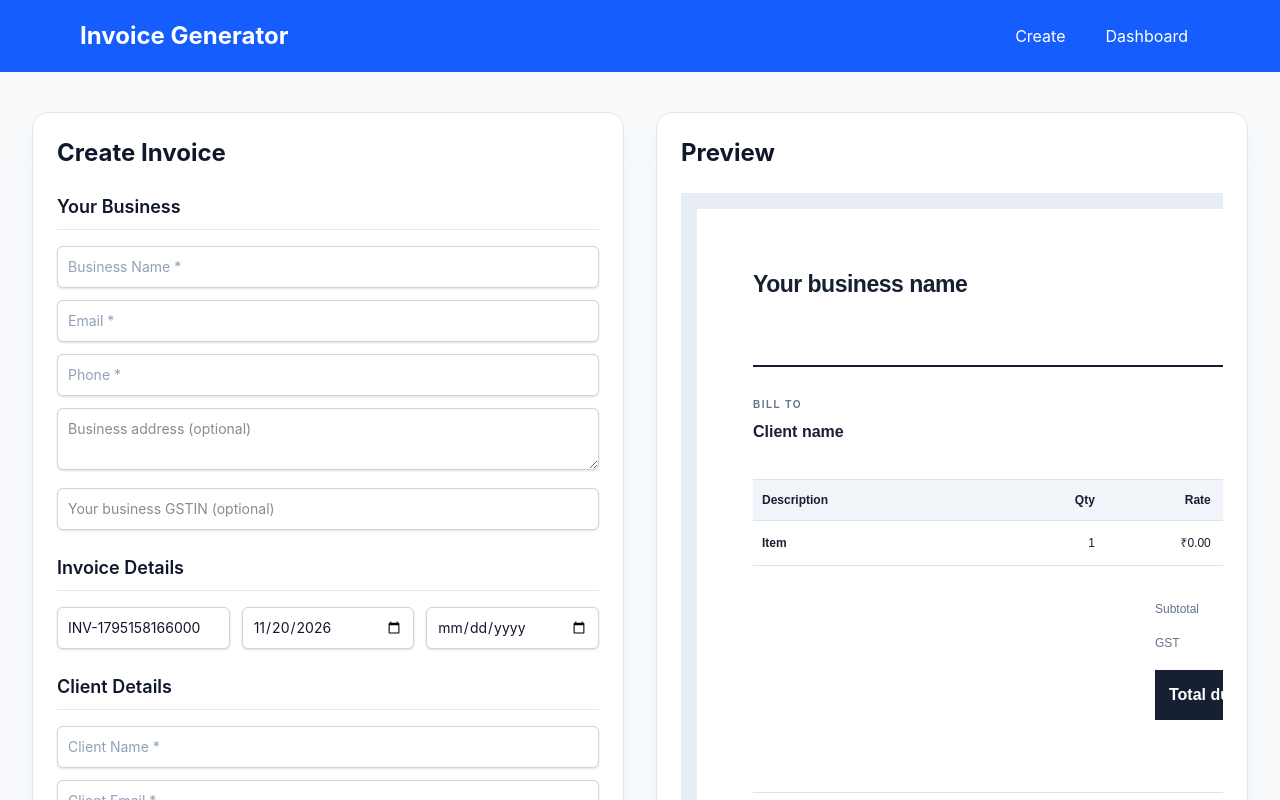
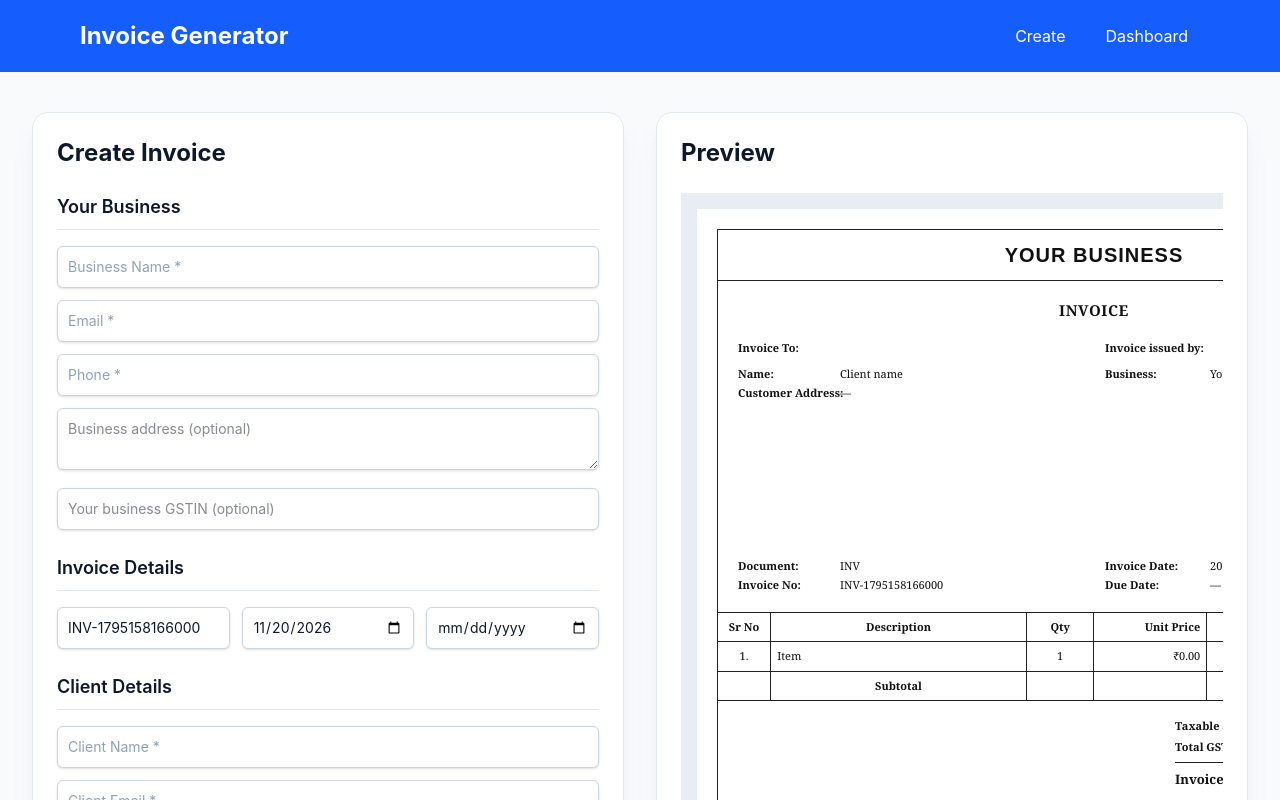
Before and after one commit to bhavesh-210/invoice-generator, a Next.js app: page / in a window 1280 px wide. Shown: the top 800 px of the page. Built offline with nearby package versions, Linux system fonts and the light colour scheme.

Commit message:
Match compact ruled tax invoice layout with entered issuer details

```diff
--- a/app/components/InvoiceDocument.tsx
+++ b/app/components/InvoiceDocument.tsx
@@ -24,73 +24,141 @@ export interface InvoiceDocumentData {
     totalAmount: number;
 }
 
-const ink = '#172033';
-const muted = '#64748b';
-const line = '#dbe2ea';
-const money = (value: number) => formatCurrency(Number.isFinite(value) ? value : 0);
+const border = '1px solid #202020';
+const formatMoney = (amount: number) => formatCurrency(Number.isFinite(amount) ? amount : 0);
 const date = (value: string | Date) => value ? formatDate(value) : '—';
+const cell: React.CSSProperties = { padding: '7px 6px', borderRight: border, verticalAlign: 'top' };
+const heading: React.CSSProperties = { ...cell, borderBottom: border, fontSize: 11, fontWeight: 700 };
+const right: React.CSSProperties = { textAlign: 'right' };
+const label: React.CSSProperties = { fontWeight: 700, whiteSpace: 'nowrap', paddingRight: 8 };
+
+function numberInWords(value: number) {
+    if (!Number.isFinite(value) || value < 0) return '';
+    const ones = ['Zero', 'One', 'Two', 'Three', 'Four', 'Five', 'Six', 'Seven', 'Eight', 'Nine', 'Ten', 'Eleven', 'Twelve', 'Thirteen', 'Fourteen', 'Fifteen', 'Sixteen', 'Seventeen', 'Eighteen', 'Nineteen'];
+    const tens = ['', '', 'Twenty', 'Thirty', 'Forty', 'Fifty', 'Sixty', 'Seventy', 'Eighty', 'Ninety'];
+    const underThousand = (n: number): string => {
+        if (n < 20) return ones[n];
+        if (n < 100) return tens[Math.floor(n / 10)] + (n % 10 ? ' ' + ones[n % 10] : '');
+        return ones[Math.floor(n / 100)] + ' Hundred' + (n % 100 ? ' ' + underThousand(n % 100) : '');
+    };
+    let rupees = Math.floor(Math.round(value * 100) / 100);
+    const paise = Math.round(value * 100) % 100;
+    if (rupees > 999999999) return '';
+    const parts: string[] = [];
+    for (const [size, name] of [[10000000, 'Crore'], [100000, 'Lakh'], [1000, 'Thousand']] as const) {
+        const count = Math.floor(rupees / size);
+        if (count) {
+            parts.push(underThousand(count) + ' ' + name);
+            rupees %= size;
+        }
+    }
+    if (rupees) parts.push(underThousand(rupees));
+    const words = parts.join(' ') || 'Zero';
+    return 'Rupees ' + words + (paise ? ' and ' + underThousand(paise) + ' Paise' : '') + ' Only';
+}
 
 export default function InvoiceDocument({ invoice }: { invoice: InvoiceDocumentData }) {
     return (
-        <article style={{ width: '794px', minHeight: '1123px', padding: '58px 56px', background: '#fff', color: ink, fontFamily: 'Arial, sans-serif', fontSize: '12px', lineHeight: 1.5 }}>
-            <header style={{ display: 'flex', justifyContent: 'space-between', gap: 24, paddingBottom: 28, borderBottom: `2px solid ${ink}` }}>
-                <div style={{ maxWidth: 410, overflowWrap: 'anywhere' }}>
-                    <div style={{ fontSize: 23, fontWeight: 700, letterSpacing: '-.5px' }}>{invoice.businessName || 'Your business name'}</div>
-                    {invoice.businessAddress && <div style={{ marginTop: 8, whiteSpace: 'pre-line', color: muted }}>{invoice.businessAddress}</div>}
-                    {invoice.businessEmail && <div style={{ color: muted }}>{invoice.businessEmail}</div>}
-                    {invoice.businessPhone && <div style={{ color: muted }}>{invoice.businessPhone}</div>}
-                    {invoice.businessGstin && <div style={{ marginTop: 6, color: muted }}>GSTIN: {invoice.businessGstin}</div>}
+        <article style={{ width: 794, minHeight: 1123, padding: 20, background: '#fff', color: '#111', fontFamily: 'Georgia, Times New Roman, serif', fontSize: 11, lineHeight: 1.3, boxSizing: 'border-box' }}>
+            <div style={{ border, minHeight: 1083, display: 'flex', flexDirection: 'column' }}>
+                <header style={{ textAlign: 'center', borderBottom: border, padding: '12px 18px', fontFamily: 'Arial, sans-serif', fontWeight: 800, fontSize: 20, letterSpacing: 1, overflowWrap: 'anywhere' }}>
+                    {invoice.businessName || 'YOUR BUSINESS'}
+                </header>
+                <div style={{ textAlign: 'center', fontWeight: 700, fontSize: 15, letterSpacing: '.6px', padding: '20px 8px' }}>
+                    {invoice.businessGstin ? 'TAX INVOICE' : 'INVOICE'}
                 </div>
-                <div style={{ textAlign: 'right', flexShrink: 0 }}>
-                    <div style={{ color: '#2563eb', fontSize: 29, letterSpacing: '2px', fontWeight: 700 }}>INVOICE</div>
-                    <div style={{ marginTop: 8, fontWeight: 700 }}>{invoice.invoiceNumber || 'Invoice number'}</div>
+
+                <section style={{ display: 'grid', gridTemplateColumns: '1fr 1fr', gap: 22, padding: '0 20px 25px', minHeight: 218 }}>
+                    <div style={{ overflowWrap: 'anywhere' }}>
+                        <div style={{ fontWeight: 700, marginBottom: 12 }}>Invoice To:</div>
+                        <div style={{ display: 'grid', gridTemplateColumns: '102px 1fr', rowGap: 5 }}>
+                            <span style={label}>Name:</span><span>{invoice.clientName || 'Client name'}</span>
+                            <span style={label}>Customer Address:</span><span style={{ whiteSpace: 'pre-line' }}>{invoice.clientAddress || '—'}</span>
+                            {invoice.clientEmail && <><span style={label}>Email:</span><span>{invoice.clientEmail}</span></>}
                         </div>
-            </header>
-
-            <section style={{ display: 'flex', justifyContent: 'space-between', gap: 32, padding: '30px 0 35px' }}>
-                <div style={{ width: '55%', overflowWrap: 'anywhere' }}>
-                    <div style={{ textTransform: 'uppercase', letterSpacing: '1.5px', color: muted, fontSize: 10, fontWeight: 700, marginBottom: 8 }}>Bill to</div>
-                    <div style={{ fontWeight: 700, fontSize: 16 }}>{invoice.clientName || 'Client name'}</div>
-                    {invoice.clientAddress && <div style={{ whiteSpace: 'pre-line', marginTop: 5 }}>{invoice.clientAddress}</div>}
-                    {invoice.clientEmail && <div style={{ marginTop: 5, color: muted }}>{invoice.clientEmail}</div>}
                     </div>
-                <div style={{ minWidth: 190 }}>
-                    <div style={{ display: 'flex', justifyContent: 'space-between', gap: 16, marginBottom: 8 }}><span style={{ color: muted }}>Issue date</span><strong>{date(invoice.invoiceDate)}</strong></div>
-                    <div style={{ display: 'flex', justifyContent: 'space-between', gap: 16 }}><span style={{ color: muted }}>Due date</span><strong>{date(invoice.dueDate)}</strong></div>
+                    <div style={{ overflowWrap: 'anywhere' }}>
+                        <div style={{ fontWeight: 700, marginBottom: 12 }}>Invoice issued by:</div>
+                        <div style={{ display: 'grid', gridTemplateColumns: '105px 1fr', rowGap: 5 }}>
+                            <span style={label}>Business:</span><span>{invoice.businessName || 'Your business'}</span>
+                            {invoice.businessGstin && <><span style={label}>GSTIN:</span><span>{invoice.businessGstin}</span></>}
+                            {invoice.businessAddress && <><span style={label}>Address:</span><span style={{ whiteSpace: 'pre-line' }}>{invoice.businessAddress}</span></>}
+                            {invoice.businessPhone && <><span style={label}>Phone:</span><span>{invoice.businessPhone}</span></>}
+                            {invoice.businessEmail && <><span style={label}>Email:</span><span>{invoice.businessEmail}</span></>}
+                        </div>
                     </div>
                 </section>
 
-            <table style={{ borderCollapse: 'collapse', width: '100%', tableLayout: 'fixed' }}>
+                <section style={{ display: 'grid', gridTemplateColumns: '1fr 1fr', gap: 22, padding: '0 20px 20px' }}>
+                    <div style={{ display: 'grid', gridTemplateColumns: '102px 1fr', rowGap: 5 }}>
+                        <span style={label}>Document:</span><span>INV</span>
+                        <span style={label}>Invoice No:</span><span>{invoice.invoiceNumber || '—'}</span>
+                    </div>
+                    <div style={{ display: 'grid', gridTemplateColumns: '105px 1fr', rowGap: 5 }}>
+                        <span style={label}>Invoice Date:</span><span>{date(invoice.invoiceDate)}</span>
+                        <span style={label}>Due Date:</span><span>{date(invoice.dueDate)}</span>
+                    </div>
+                </section>
+
+                <table style={{ width: '100%', borderCollapse: 'collapse', tableLayout: 'fixed', borderTop: border, borderBottom: border }}>
                     <thead>
-                    <tr style={{ background: '#f1f5f9', color: ink, borderTop: `1px solid ${line}`, borderBottom: `1px solid ${line}` }}>
-                        <th style={{ padding: '11px 9px', textAlign: 'left', width: '42%' }}>Description</th>
-                        <th style={{ padding: '11px 6px', textAlign: 'right', width: '9%' }}>Qty</th>
-                        <th style={{ padding: '11px 6px', textAlign: 'right', width: '17%' }}>Rate</th>
-                        <th style={{ padding: '11px 6px', textAlign: 'right', width: '11%' }}>GST</th>
-                        <th style={{ padding: '11px 9px', textAlign: 'right', width: '21%' }}>Amount</th>
+                        <tr>
+                            <th style={{ ...heading, width: '7%', textAlign: 'center' }}>Sr No</th>
+                            <th style={{ ...heading, width: '34%', textAlign: 'center' }}>Description</th>
+                            <th style={{ ...heading, width: '9%', textAlign: 'center' }}>Qty</th>
+                            <th style={{ ...heading, width: '15%', ...right }}>Unit Price</th>
+                            <th style={{ ...heading, width: '15%', ...right }}>Taxable Value</th>
+                            <th style={{ ...heading, width: '10%', ...right }}>GST</th>
+                            <th style={{ ...heading, width: '10%', ...right, borderRight: 0 }}>Total</th>
                         </tr>
                     </thead>
                     <tbody>
-                    {invoice.items.map((item, index) => (
-                        <tr className="invoice-line" key={index} style={{ borderBottom: `1px solid ${line}`, verticalAlign: 'top' }}>
-                            <td style={{ padding: '13px 9px', overflowWrap: 'anywhere', fontWeight: 600 }}>{item.description || 'Item'}</td>
-                            <td style={{ padding: '13px 6px', textAlign: 'right' }}>{item.quantity}</td>
-                            <td style={{ padding: '13px 6px', textAlign: 'right' }}>{money(item.rate)}</td>
-                            <td style={{ padding: '13px 6px', textAlign: 'right' }}>{item.gst}%</td>
-                            <td style={{ padding: '13px 9px', textAlign: 'right', fontWeight: 600 }}>{money(item.total)}</td>
+                        {invoice.items.map((item, index) => {
+                            const taxable = item.quantity * item.rate;
+                            return (
+                                <tr key={index} className="invoice-line" style={{ borderBottom: border }}>
+                                    <td style={{ ...cell, textAlign: 'center' }}>{index + 1}.</td>
+                                    <td style={{ ...cell, overflowWrap: 'anywhere' }}>{item.description || 'Item'}</td>
+                                    <td style={{ ...cell, textAlign: 'center' }}>{item.quantity}</td>
+                                    <td style={{ ...cell, ...right }}>{formatMoney(item.rate)}</td>
+                                    <td style={{ ...cell, ...right }}>{formatMoney(taxable)}</td>
+                                    <td style={{ ...cell, ...right }}>{item.gst}%</td>
+                                    <td style={{ ...cell, ...right, borderRight: 0 }}>{formatMoney(item.total)}</td>
                                 </tr>
-                    ))}
+                            );
+                        })}
+                        <tr style={{ fontWeight: 700 }}>
+                            <td style={cell}></td>
+                            <td style={{ ...cell, textAlign: 'center' }}>Subtotal</td>
+                            <td style={cell}></td><td style={cell}></td><td style={cell}></td><td style={cell}></td>
+                            <td style={{ ...cell, ...right, borderRight: 0 }}>{formatMoney(invoice.subtotal)}</td>
+                        </tr>
                     </tbody>
                 </table>
 
-            <section style={{ marginLeft: 'auto', width: 280, paddingTop: 26 }}>
-                <div style={{ display: 'flex', justifyContent: 'space-between', padding: '8px 0', color: muted }}><span>Subtotal</span><span style={{ color: ink }}>{money(invoice.subtotal)}</span></div>
-                <div style={{ display: 'flex', justifyContent: 'space-between', padding: '8px 0', color: muted }}><span>GST</span><span style={{ color: ink }}>{money(invoice.totalGST)}</span></div>
-                <div style={{ display: 'flex', justifyContent: 'space-between', padding: '13px 14px', marginTop: 10, background: ink, color: '#fff', fontWeight: 700, fontSize: 16 }}><span>Total due</span><span>{money(invoice.totalAmount)}</span></div>
-            </section>
-            <footer style={{ marginTop: 72, borderTop: `1px solid ${line}`, paddingTop: 16, color: muted, fontSize: 11 }}>
-                Thank you for your business.
+                <div style={{ display: 'flex', justifyContent: 'flex-end', padding: '18px 20px 10px' }}>
+                    <div style={{ width: 275 }}>
+                        <div style={{ display: 'flex', justifyContent: 'space-between', marginBottom: 7 }}><strong>Taxable amount</strong><span>{formatMoney(invoice.subtotal)}</span></div>
+                        <div style={{ display: 'flex', justifyContent: 'space-between', marginBottom: 7 }}><strong>Total GST</strong><span>{formatMoney(invoice.totalGST)}</span></div>
+                        <div style={{ display: 'flex', justifyContent: 'space-between', paddingTop: 8, borderTop: border, fontSize: 13 }}><strong>Invoice Total</strong><strong>{formatMoney(invoice.totalAmount)}</strong></div>
+                    </div>
+                </div>
+
+                <div style={{ marginTop: 'auto' }}>
+                    <div style={{ borderTop: border, padding: '9px 12px', display: 'flex', justifyContent: 'space-between', gap: 20 }}>
+                        <strong>Invoice total in words</strong>
+                        <strong style={{ textAlign: 'right' }}>{numberInWords(invoice.totalAmount)}</strong>
+                    </div>
+                    <div style={{ borderTop: border, minHeight: 65, display: 'flex', alignItems: 'end', padding: '10px 12px' }}>
+                        <strong>Issued by {invoice.businessName || 'Your business'}</strong>
+                    </div>
+                    <footer style={{ borderTop: border, textAlign: 'center', padding: '10px 12px', overflowWrap: 'anywhere' }}>
+                        <div style={{ fontWeight: 700 }}>{invoice.businessName || 'Your business'}</div>
+                        {invoice.businessAddress && <div style={{ whiteSpace: 'pre-line' }}>{invoice.businessAddress}</div>}
+                        {invoice.businessGstin && <div>GSTIN: {invoice.businessGstin}</div>}
                     </footer>
+                </div>
+            </div>
         </article>
     );
 }
```
Lines whose indentation alone changed are shown as unchanged.
